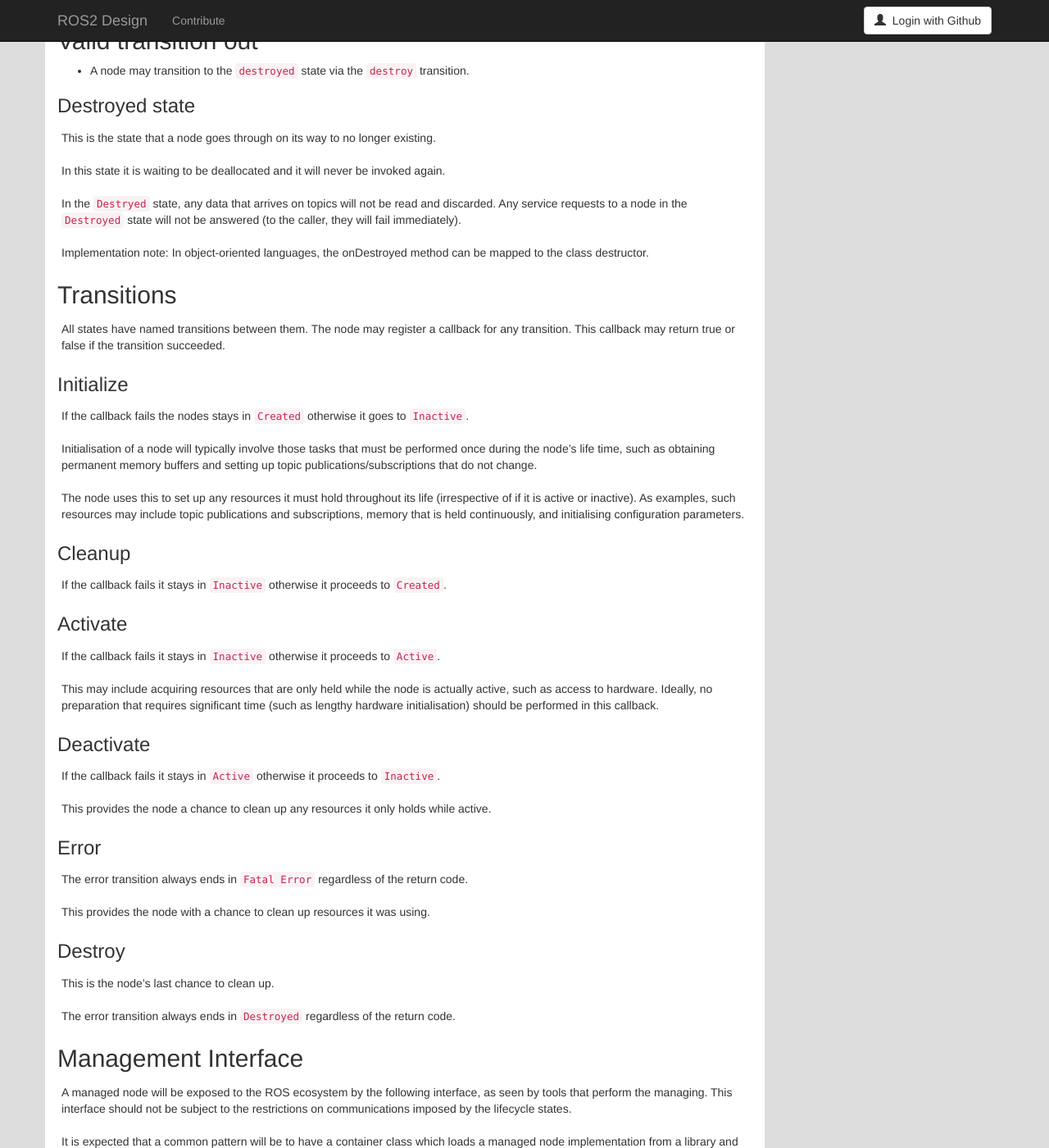
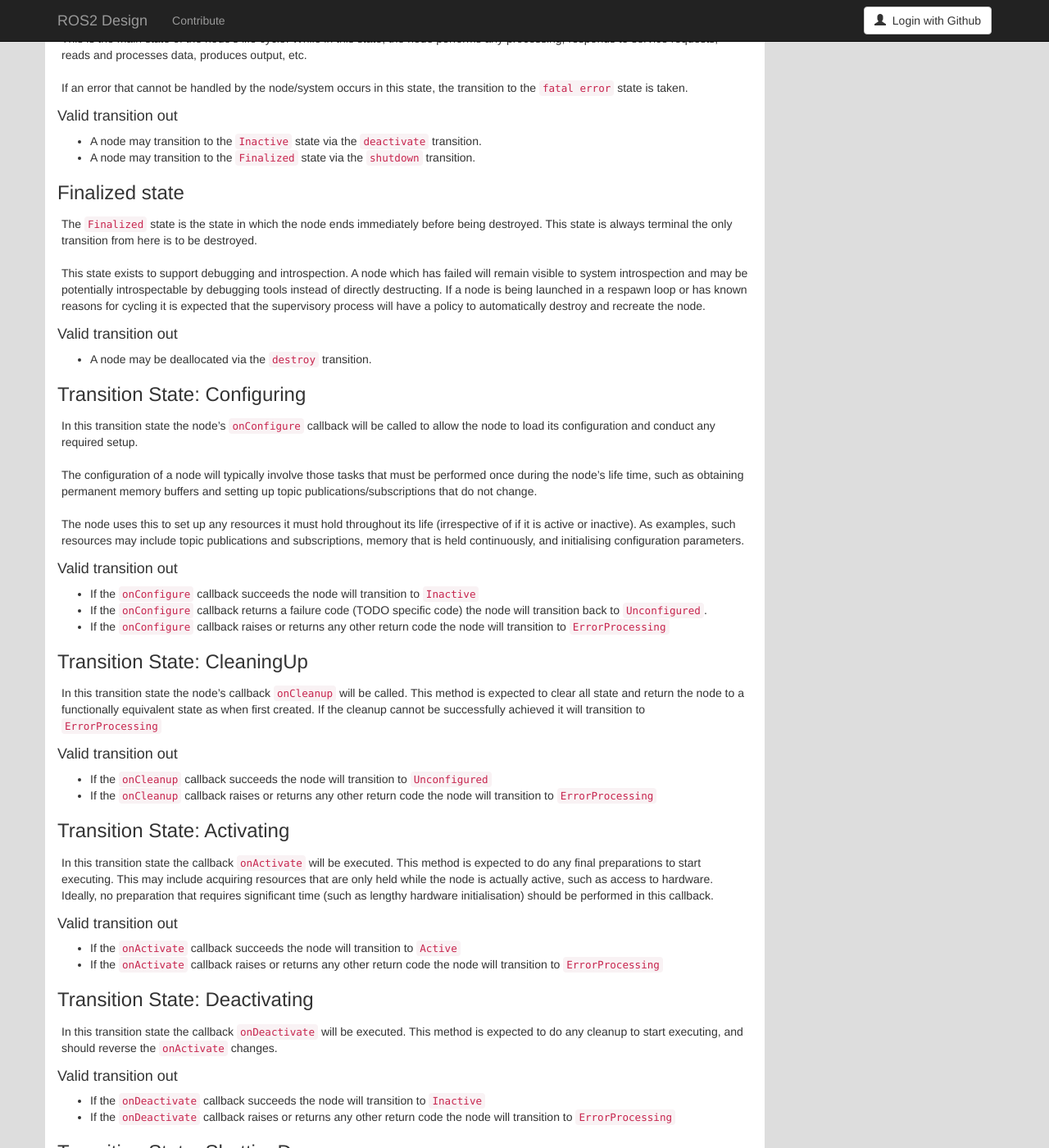
Before and after one commit to ros2/design, a Jekyll site: the page built from articles/node_lifecycle.md, in a window 1280 px wide and 1400 px high, scrolled down 2660 px. Shown: the whole window at 82% size. Built offline with Jekyll 4.4.1, drawn with Linux system fonts in a browser that asks for light colours; nearby versions of some CDN libraries; some of the changed text lies outside the part shown.

Commit message:
update to use new expanded lifecycle diagram

```diff
--- a/articles/node_lifecycle.md
+++ b/articles/node_lifecycle.md
@@ -24,38 +24,57 @@
 The most important concept of this document is that a managed node presents a known interface, executes according to a known life cycle state machine, and otherwise can be considered a black box. This allows freedom to the node developer on how they provide the managed life cycle functionality, while also ensuring that any tools created for managing nodes can work with any compliant node.
 
 
-## Glossary
-
-* Configuration: To alter aspects of a node's behaviour through known interfaces (services and topics). This includes setting parameters and connecting topics. Configuration may be performed multiple times during a node's life.
-* Initialise: To shift a node from the created state to the inactive state, during which the node is prepared for execution. For example, memory buffers can be allocated.
-* Activate: To shift a node from the inactive state to the active state. For example, internal variables can be re-initialised based on changed configuration parameters and hardware access may be obtained.
-* Deactivate: To shift a node from the active state to the inactive state. For example, hardware access may be relinquished.
-* Fatal error: An unforeseen error that cannot be handled by the robot application, requiring the node to be reset or destroyed.
-
-
 ## Life cycle
 
 ![The proposed node life cycle state machine](/img/node_lifecycle/life_cycle_sm.png "The proposed node life cycle state machine")
 
-The behaviour of each state is as defined below.
+There are 4 primary states:
+ - `Unconfigured`
+ - `Inactive`
+ - `Active`
+ - `Finalized`
 
-### Created state
+ To transition out of a primary state requires action from an external supervisory process, with the exception of a error being triggered in the `Active` state.
+
+There are also 6 transition states which are intermediate states during a requested transition.
+ - `Configuring`
+ - `CleaningUp`
+ - `ShuttingDown`
+ - `Activating`
+ - `Deactivating`
+ - `ErrorProcessing`
+
+In the transition states users registered callbacks will be called to execute the behavior.
+The return code of the callbacks will determine the resulting transition.
+
+There are 7 transitions exposed to a supervisory process, they are:
+ - `create`
+ - `configure`
+ - `cleanup`
+ - `activate`
+ - `deactive`
+ - `shutdown`
+ - `destroy`
+
+
+The behavior of each state is as defined below.
+
+### Primary State: Unconfigured
 
 This is the life cycle state the node is in immediately after being instantiated.
+This is also the state in which a node may be retuned to after an error has happened.
+In this state there is expected to be no stored state.
 
+#### Valid transition out
 
+- The node may transition to the `Inactive` state via the `configure` transition.
+- The node may transition to the `Finalized` state via the `shutdown` transition.
 
-Implementation note: In object-oriented languages, the onCreated method can be mapped to the class constructor.
-
-## Valid transition out
-
-- The node may transition to the `inactive` state by via the `initialise` transition.
-
-### Inactive state
+### Primary State: Inactive
 
 This state represents a node that is not currently performing any processing.
 
-The main purpose of this state is to allow a node to be (re-)configured (changing configuration parameters, adding and removing topic publications/subscriptions, etc.) without altering its behaviour while it is running.
+The main purpose of this state is to allow a node to be (re-)configured (changing configuration parameters, adding and removing topic publications/subscriptions, etc.) without altering its behavior while it is running.
 
 While in this state, the node will not receive any execution time to read topics, perform processing of data, respond to functional service requests, etc.
 
@@ -64,93 +83,122 @@
 
 Any managed service requests to a node in the inactive state will not be answered (to the caller, they will fail immediately).
 
-Implementation note: Causing the transition to the destroyed state can often be mapped to deletion of the node instance.
+#### Valid transition out
 
-## Valid transition out
+- A node may transition to the `Finalized` state via the `shutdown` transition.
+- A node may transition to the `Unconfigured` state via the `cleanup` transition.
+- A node may transition to the `Active` state via the `activate` transition.
 
-- A node may transition to the `destroyed` state via the `destroy` transition.
-- A node may transition to the `created` state via the `cleanup` transition.
-- A node may transition to the `active` state via the `activate` transition.
-- A node may transition to the `Fatal error` state via the `error` transition.
-
-### Active state
+### Primary State: Active
 
 This is the main state of the node's life cycle. While in this state, the node performs any processing, responds to service requests, reads and processes data, produces output, etc.
 
 If an error that cannot be handled by the node/system occurs in this state, the transition to the `fatal error` state is taken.
 
-## Valid transition out
+#### Valid transition out
 
-- A node may transition to the `inactive` state via the `deactivate` transition.
-- A node may transition to the `Fatal error` state via the `error` transition.
+- A node may transition to the `Inactive` state via the `deactivate` transition.
+- A node may transition to the `Finalized` state via the `shutdown` transition.
 
-### Fatal Error state
+### Finalized state
 
-Known errors that can occur in a node should be considered designed behaviour of the system and so should be handled by the node where the error occurred and, if necessary, the surrounding nodes. The reason for this is that the system knows best how to handle errors that occur in its behaviour.
+The `Finalized` state is the state in which the node ends immediately before being destroyed.
+This state is always terminal the only transition from here is to be destroyed.
 
-Any fatal errors (those which the node/system was not expecting and does not know how to handle) will cause a transition to the `fatal error` state. In this state, because the node does not know what to do in the presence of the error, it is not provided any execution time. Arriving data is not processed, service requests are not responded to, and no output is produced.
+This state exists to support debugging and introspection.
+A node which has failed will remain visible to system introspection and may be potentially introspectable by debugging tools instead of directly destructing.
+If a node is being launched in a respawn loop or has known reasons for cycling it is expected that the supervisory process will have a policy to automatically destroy and recreate the node.
 
-In the `Fatal Error` state, any data that arrives on topics will not be read and discarded.
-Any service requests to a node in the `Fatal Error` state will not be answered (to the caller, they will fail immediately).
+#### Valid transition out
 
-## Valid transition out
+- A node may be deallocated via the `destroy` transition.
 
-- A node may transition to the `destroyed` state via the `destroy` transition.
+### Transition State: Configuring
 
-### Destroyed state
+In this transition state the node's `onConfigure` callback will be called to allow the node to load its configuration and conduct any required setup.
 
-This is the state that a node goes through on its way to no longer existing.
-
-In this state it is waiting to be deallocated and it will never be invoked again.
-
-In the `Destryed` state, any data that arrives on topics will not be read and discarded.
-Any service requests to a node in the `Destroyed` state will not be answered (to the caller, they will fail immediately).
-
-Implementation note: In object-oriented languages, the onDestroyed method can be mapped to the class destructor.
-
-## Transitions
-
-All states have named transitions between them.
-The node may register a callback for any transition.
-This callback may return true or false if the transition succeeded.
-
-### Initialize
-
-If the callback fails the nodes stays in `Created` otherwise it goes to `Inactive`.
-
-Initialisation of a node will typically involve those tasks that must be performed once during the node's life time, such as obtaining permanent memory buffers and setting up topic publications/subscriptions that do not change.
+The configuration of a node will typically involve those tasks that must be performed once during the node's life time, such as obtaining permanent memory buffers and setting up topic publications/subscriptions that do not change.
 
 The node uses this to set up any resources it must hold throughout its life (irrespective of if it is active or inactive). As examples, such resources may include topic publications and subscriptions, memory that is held continuously, and initialising configuration parameters.
 
-### Cleanup
+#### Valid transition out
 
-If the callback fails it stays in `Inactive` otherwise it proceeds to `Created`.
+- If the `onConfigure` callback succeeds the node will transition to `Inactive`
+- If the `onConfigure` callback returns a failure code (TODO specific code) the node will transition back to `Unconfigured`.
+- If the `onConfigure` callback raises or returns any other return code the node will transition to `ErrorProcessing`
 
 
-### Activate
-If the callback fails it stays in `Inactive` otherwise it proceeds to `Active`.
+### Transition State: CleaningUp
 
-This may include acquiring resources that are only held while the node is actually active, such as access to hardware. Ideally, no preparation that requires significant time (such as lengthy hardware initialisation) should be performed in this callback.
+In this transition state the node's callback `onCleanup` will be called.
+This method is expected to clear all state and return the node to a functionally equivalent state as when first created.
+If the cleanup cannot be successfully achieved it will transition to `ErrorProcessing`
 
-### Deactivate
-If the callback fails it stays in `Active` otherwise it proceeds to `Inactive`.
+#### Valid transition out
 
-This provides the node a chance to clean up any resources it only holds while active.
-
-### Error
-The error transition always ends in `Fatal Error` regardless of the return code.
-
-This provides the node with a chance to clean up resources it was using.
+- If the `onCleanup` callback succeeds the node will transition to `Unconfigured`
+- If the `onCleanup` callback raises or returns any other return code the node will transition to `ErrorProcessing`
 
 
-### Destroy
+### Transition State: Activating
 
-This is the node's last chance to clean up.
+In this transition state the callback `onActivate` will be executed.
+This method is expected to do any final preparations to start executing.
+This may include acquiring resources that are only held while the node is actually active, such as access to hardware.
+Ideally, no preparation that requires significant time (such as lengthy hardware initialisation) should be performed in this callback.
 
-The error transition always ends in `Destroyed` regardless of the return code.
+#### Valid transition out
 
+- If the `onActivate` callback succeeds the node will transition to `Active`
+- If the `onActivate` callback raises or returns any other return code the node will transition to `ErrorProcessing`
 
+### Transition State: Deactivating
 
+In this transition state the callback `onDeactivate` will be executed.
+This method is expected to do any cleanup to start executing, and should reverse the `onActivate` changes.
+
+#### Valid transition out
+
+- If the `onDeactivate` callback succeeds the node will transition to `Inactive`
+- If the `onDeactivate` callback raises or returns any other return code the node will transition to `ErrorProcessing`
+
+### Transition State: ShuttingDown
+
+In this transition state the callback `onShutdown` will be executed.
+This method is expected to do any cleanup necessary before destruction.
+It may be entered from any Primary State except `Finalized`, the originating state will be passed to the method.
+
+#### Valid transition out
+
+- If the `onShutdown` callback succeeds the node will transition to `Finalized`
+- If the `onShutdown` callback raises or returns any other return code the node will transition to `ErrorProcessing`
+
+### Transition State: ErrorProcessing
+
+This transition state is where any error can be cleaned up.
+It is possible to enter this state from any state where user code will be executed.
+If error handling is successfully completed the node can return to `Unconfigured`,
+If a full cleanup is not possible it must fail and the node will transition to `Finalized` in preparation for destruction.
+
+Transitions to `ErrorProcessing` may be caused by error return codes in callbacks as well as methods within a callback or an uncaught exception.
+
+#### Valid transition out
+
+- If the `onError` callback succeeds the node will transition to `Unconfigured`.
+  It is expected that the `onError` will clean up all state from any previous state.
+  As such if entered from `Active` it must provide the cleanup of both `onDeactivate` and `onCleanup` to return success.
+- If the `onShutdown` callback raises or returns any other return code the node will transition to `Finalized`
+
+### Destroy Transition
+
+This transition will simply cause the deallocation of the node.
+In an object oriented environment it may just involve invoking the destructor.
+Otherwise it will invoke a standard deallocation method.
+This transition should always succeed.
+
+### Create Transition
+
+This transition will instantiate the node, but will not run any code beyond the constructor.
 
 ## Management Interface
 
@@ -165,65 +213,9 @@
 In the case of providing a ROS middleware interface, specific topics must be used, and they should be placed in a suitable namespace.
 
 
-### Initialisation
-
-The following service should be called to initialise the node. This service must be named `initialise`.
-
-{% raw %}
-    ---
-    bool success
-    string result_msg
-{% endraw %}
-
-
-### Activation
-
-The following service should be called to activate the node. This service must be named `activate`.
-
-{% raw %}
-    ---
-    bool success
-    string result_msg
-{% endraw %}
-
-
-### Deactivation
-
-The following service should be called to deactivate the node. This service must be named `deactivate`.
-
-{% raw %}
-    ---
-    bool success
-    string result_msg
-{% endraw %}
-
-
-### Clearing the error state
-
-The following service should be called to clear the node's fatal error status. This is done when the node is to be re-activated in the hope that the error has gone away. This service must be named `reset`.
-
-{% raw %}
-    ---
-    bool success
-{% endraw %}
-
-### State reporting
-
-The following service should be called to query the current state of the node. The service must be named `get_state`.
-
-`ComponentState.msg`:
-{% raw %}
-    ---
-    int8 CREATED=0
-    int8 INACTIVE=1
-    int8 ACTIVE=2
-    int8 ERROR=3
-    int8 DESTROYED=4
-
-    int8 state
-{% endraw %}
-
-The value of `state` must be one of the constants defined in the service definition.
+Each possible supervisory transition will be provides as a service by the name of the transition except `create`.
+`create` will require an extra argument for finding the node to instantiate.
+The service will report whether the transition was successfully completed.
 
 ### Lifecycle events
 
@@ -231,28 +223,6 @@
 This topic must be latched.
 The topic must be named `lifecycle_state` it will carry both the end state and the transition, with return code.
 It will publish ever time that a transition is triggered, whether successful or not.
-
-`ComponentTransition.msg`;
-{% raw %}
-
-    int8 INITIALIZE=0
-    int8 ACTIVATE=1
-    int8 DEACTIVEATE=2
-    int8 ERROR=3
-    int8 DESTROY=4
-    int8 RESET=5
-
-    int8 transition
-    bool success
-
-{% endraw %}
-
-
-{% raw %}
-    ComponentTransition transition
-    ComponentState resultant_state
-
-{% endraw %}
 
 
 ## Node Management
```
Also changed, not shown: other parts of articles/node_lifecycle.md (+2 -2 lines), img/node_lifecycle/life_cycle_sm.png, 1 other file.
